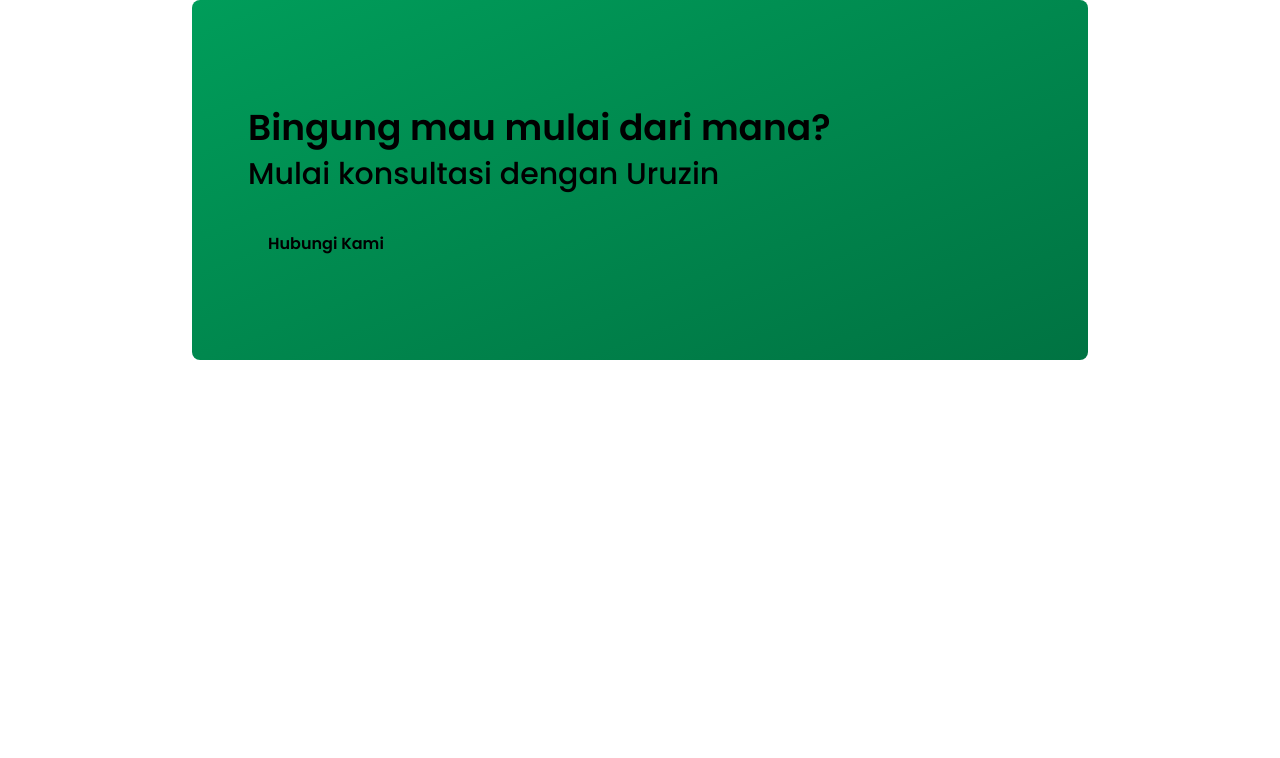
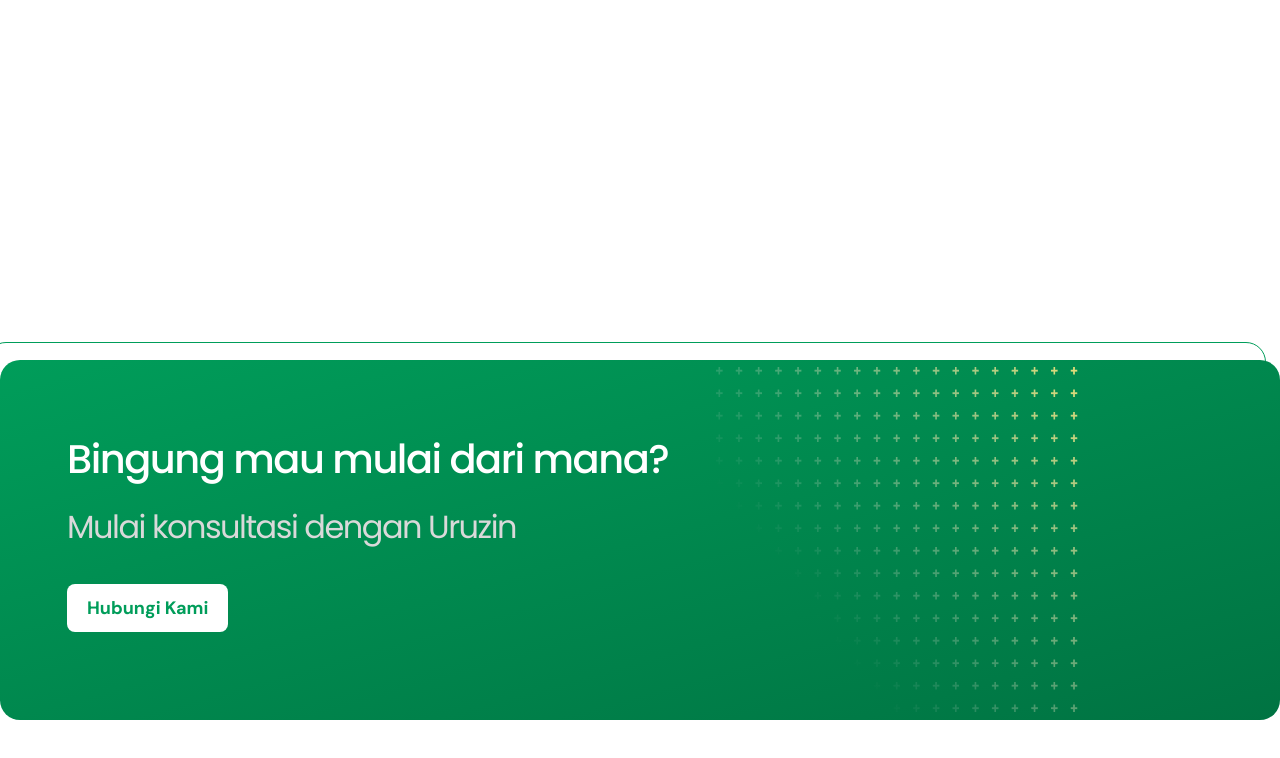
Before and after one commit to farrez30/uruzin, a React (Create React App) app: page /cta in a window 1280 px wide. Shown: the top 758 px of the page. Built offline with nearby package versions, Linux system fonts and the light colour scheme.

Commit message:
fixing CTA section

```diff
--- a/src/components/CTA/CTA.jsx
+++ b/src/components/CTA/CTA.jsx
@@ -1,17 +1,27 @@
 import React from "react";
+import { vector } from "../../assets/picture";
 // import { vector } from "../../assets/picture";
 
 const CTA = () => {
   return (
     <>
-      <div className="font-['Poppins'] flex-col bg-gradient-to-br from-[#009d5a] to-[#007342] rounded-lg px-14 pb-32 pt-20 mx-48 max-h-[360px] mb-44">
+      <div className="w-[100%] h-[360px] relative border border-solid border-green-uruzin rounded-[20px] bg-none -z-10 top-[342px] right-3.5"></div>
+        <img src={vector} alt="just decoration" className="absolute right-[15%]" />
+      <div className="font-['Poppins'] flex-col bg-vector bg-gradient-to-br from-[#009d5a] to-[#007342] rounded-[20px] px-14 pb-32 pt-[69px] pl-[67px] max-h-[360px] mb-44">
+      {/* <div className="bg-clip-content p-6 bg-violet-600 border-4 border-violet-300 border-dashed">asad</div> */}
         {/* <div className="flex-col bg-gradient-to-br from-[#009d5a] to-[#007342] rounded-lg shadow-[-10px_-10px_rgba(0,90,0,0.3)] px-14 pb-7 mx-48 max-w mb-44"> */}
-        <h1 className="text-white text-4xl font-semibold mb-2 pt-7">Bingung mau mulai dari mana?</h1>
-        <h2 className="text-gray-700 text-3xl font-medium mb-10">Mulai konsultasi dengan Uruzin</h2>
-        <a href="" className="text-green-700 bg-white px-5 py-3 rounded-lg font-bold mb-7 hover:bg-green-300">
+        <h1 className="font-poppins font-medium text-[40px] leading-[60px] -tracking-[1.5px] text-white-pure mb-2 z-30">
+          Bingung mau mulai dari mana?
+        </h1>
+        <h2 className="font-poppins font-normal text-[32px] leading-[60px] -tracking-[1.5px] text-light-gray-uruzin mb-10">
+          Mulai konsultasi dengan Uruzin
+        </h2>
+        <a
+          href=""
+          className="font-dm font-bold text-[18px] leading-[10px] tracking-[0px] text-green-uruzin bg-white-pure px-5 py-3 rounded-lg mb-7"
+        >
           Hubungi Kami
         </a>
-
         {/* <a href="#_" class="relative inline-block text-lg group">
             <span class="relative z-10 block px-5 py-3 overflow-hidden font-medium leading-tight text-green-700 transition-colors duration-300 ease-out border-2 border-gray-900 rounded-lg group-hover:text-white group-active:translate-y-1 group-active:translate-x-1">
               <span class="absolute inset-0 w-full h-full px-5 py-3 rounded-lg bg-gray-50"></span>
@@ -24,7 +34,6 @@ const CTA = () => {
             ></span>
           </a> */}
       </div>
-      <div></div>
     </>
   );
 };
--- a/src/components/Layanan/Layanan.jsx
+++ b/src/components/Layanan/Layanan.jsx
@@ -116,7 +116,7 @@ const Layanan = () => {
                 <>
                   <div className="w-[50%]"><img src={image} alt={title} /></div>
                   <article className="flex-col w-[50%]">
-                    <title className="flex gap-5 py-5 items-center border border-green-uruzin">
+                    <title className="flex gap-5 py-5 items-center">
                       <h1 className="font-poppins font-medium text-[25px] leading-[60px] text-black-pure -tracking-[1.5px] bg-white-pure w-[54px] h-[54px] text-center rounded-[27px] drop-shadow-[0_8px_24px_#355f9e1a] shadow-black-pure">{no}</h1>
                       <h1 className="font-poppins font-medium text-[30px] leading-[60px] text-dark-blue-uruzin -tracking-[1.5px]">{title}</h1>
                     </title>
--- a/tailwind.config.js
+++ b/tailwind.config.js
@@ -14,7 +14,6 @@ module.exports = {
       'blue-uruzin': '#4F96FF',
       'primary-content-uruzin': '#1D2130',
       'secondary-content-uruzin': '#525560',
-
     },
     fontFamily: {
       sans: ['Graphik', 'sans-serif'],
@@ -23,6 +22,9 @@ module.exports = {
       dm: ['DM Sans', 'sans-serif'],
     },
     extend: {
+      backgroundImage: {
+        // 'vector': "url('./src/assets/images/Vector.png')",
+      },
       animation: {
         bounceright: "bounceright 1s infinite",
         // greenright: "greenright 1s infinite",
```
Lines whose indentation alone changed are shown as unchanged.
